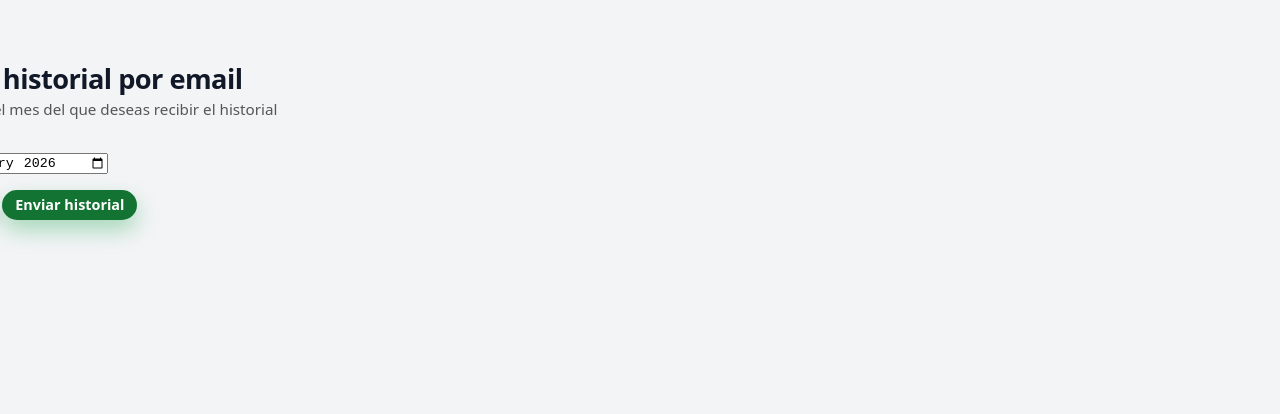
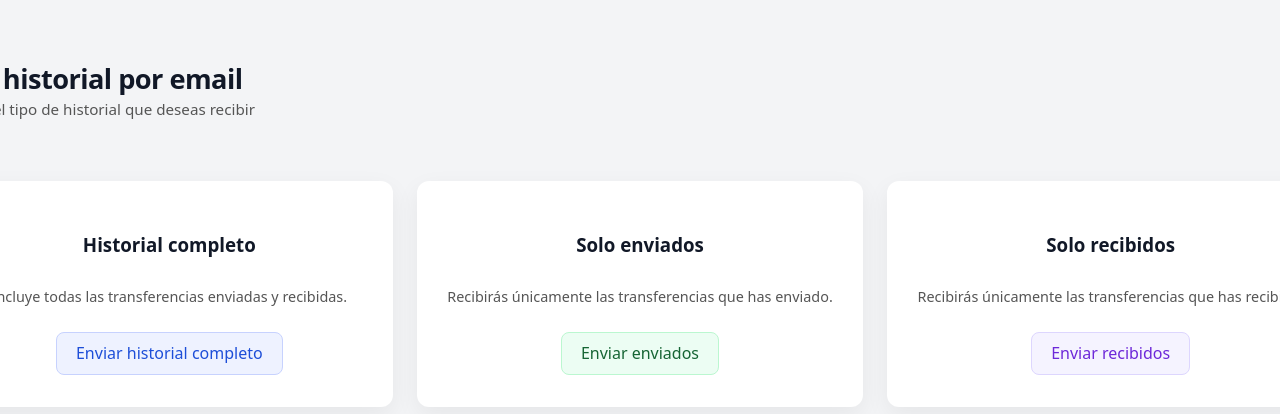
Before and after one commit to BancUS-FISProject/BancUS-frontend, a React (Vite) app: page /notifications/send-history in a window 1280 px wide. Shown: the top 414 px of the page. Built offline with nearby package versions, Linux system fonts and the light colour scheme; no server answers.

Commit message:
updates notifications

```diff
--- a/src/api.js
+++ b/src/api.js
@@ -258,6 +258,26 @@ export const authApi = {
     }),
 };
 
+// Endpoints específicos para notificaciones
+export const notificationsApi = {
+  // Obtener notificaciones del usuario
+  getByUser: (iban) =>
+    apiRequest(`/notifications/user/${encodeURIComponent(iban)}`),
+
+  // Enviar evento (historial, login, pago, etc.)
+  sendEvent: (payload) =>
+    apiRequest("/notifications/events", {
+      method: "POST",
+      body: JSON.stringify(payload),
+    }),
+
+  // Borrar una notificación
+  deleteById: (id) =>
+    apiRequest(`/notifications/${id}`, {
+      method: "DELETE",
+    }),
+};
+
 // Endpoints de salud por microservicio
 export const healthApi = {
   accounts: () => apiRequest("/accounts/health"),
--- a/src/components/NotificationDetail.jsx
+++ b/src/components/NotificationDetail.jsx
@@ -1,3 +1,5 @@
+import React from "react";
+import "./NotificationsPage.css";
 export function NotificationDetail({ notification, onClose, onDelete }) {
   return (
     <div className="modal">
--- a/src/components/NotificationSendHistoryPage.jsx
+++ b/src/components/NotificationSendHistoryPage.jsx
@@ -1,5 +1,6 @@
-import React, { useEffect, useState } from "react";
 import { useNavigate } from "react-router-dom";
+import { notificationsApi } from "../api";
+import "./NotificationsPage.css";
 
 function NotificationSendHistoryPage() {
   const navigate = useNavigate();
@@ -7,74 +8,75 @@ function NotificationSendHistoryPage() {
   const authUser = JSON.parse(localStorage.getItem("authUser"));
   const userId = authUser?.iban;
 
-  const [month, setMonth] = useState("");
+  async function handleSend(mode) {
+    try {
+      const res = await notificationsApi.sendEvent({
+        userId,
+        type: "history-request",
+        metadata: { mode: mode },
+      });
 
-  useEffect(() => {
-    const currentMonth = new Date().toISOString().slice(0, 7);
-    setMonth(currentMonth);
-  }, []);
+      alert("Te hemos enviado tu historial a tu email");
+      navigate("/notifications");
 
-  async function handleConfirmSend() {
-    try {
-      if (!month) {
-        alert("Selecciona un mes");
-        return;
-      }
-
-      const res = await fetch(
-        "http://localhost:10000/v1/notifications/events",
-        {
-          method: "POST",
-          headers: {
-            "Content-Type": "application/json",
-          },
-          body: JSON.stringify({
-            userId: userId,
-            type: "history-request",
-            metadata: {
-              month: month,
-            },
-          }),
-        }
+    } catch (e) {
+      alert(
+        e.message ||
+        "No se pudo enviar el historial"
       );
-
-      if (!res.ok) {
-        throw new Error();
-      }
-
-      alert(`Te hemos enviado el historial de ${month} a tu email`);
-      navigate("/notifications");
-    } catch {
-      alert("No se pudo enviar el historial");
     }
   }
 
   return (
     <div className="cards-page">
+
       <header className="cards-header">
         <h1>Enviar historial por email</h1>
-        <p>Selecciona el mes del que deseas recibir el historial</p>
+        <p>Selecciona el tipo de historial que deseas recibir</p>
       </header>
+      <div className="history-page">
+        <section className="history-options">
 
-      <section className="cards-actions">
-        <label>
-          Mes:{' '}
-          <input
-            type="month"
-            value={month}
-            onChange={(e) => setMonth(e.target.value)}
-          />
-        </label>
-      </section>
+          {/* HISTORIAL COMPLETO */}
+          <div className="history-card">
+            <h3>Historial completo</h3>
+            <p>Incluye todas las transferencias enviadas y recibidas.</p>
+            <button
+              className="btn-history btn-all"
+              onClick={() => handleSend("all")}
+            >
+              Enviar historial completo
+            </button>
+          </div>
 
-      <section className="history-actions">
-        <button className="btn-secondary" onClick={() => navigate("/notifications")}>
-          Cancelar
-        </button>
-        <button className="btn-primary" onClick={handleConfirmSend}>
-          Enviar historial
-        </button>
-      </section>
+          {/* SOLO ENVIADOS */}
+          <div className="history-card">
+            <h3>Solo enviados</h3>
+            <p>Recibirás únicamente las transferencias que has enviado.</p>
+            <button
+              className="btn-history btn-sent"
+              onClick={() => handleSend("sent")}
+            >
+              Enviar enviados
+            </button>
+          </div>
+
+          {/* SOLO RECIBIDOS */}
+          <div className="history-card">
+            <h3>Solo recibidos</h3>
+            <p>Recibirás únicamente las transferencias que has recibido.</p>
+            <button
+              className="btn-history btn-received"
+              onClick={() => handleSend("received")}
+            >
+              Enviar recibidos
+            </button>
+          </div>
+
+        </section>
+
+      </div>
+
     </div>
   );
 }
--- a/src/components/NotificationsPage.css
+++ b/src/components/NotificationsPage.css
@@ -13,7 +13,7 @@ button:disabled {
 
 .actions-cell {
   display: flex;
-  gap: 8px;
+  justify-content: center;
 }
 
 /* Botón base */
@@ -82,3 +82,94 @@ button:disabled {
   gap: 10px;
   margin-top: 24px;
 }
+
+.actions-cell button {
+  white-space: nowrap;
+  flex-shrink: 0;
+}
+
+.history-page {
+  padding: 2rem;
+}
+
+.history-header {
+  margin-bottom: 2rem;
+}
+
+.history-header h1 {
+  margin-bottom: 0.25rem;
+}
+
+.history-options {
+  display: grid;
+  grid-template-columns: repeat(3, 1fr);
+  gap: 1.5rem;
+}
+
+/* Card */
+.history-card {
+  background: white;
+  border-radius: 12px;
+  padding: 2rem 1.5rem;
+  box-shadow: 0 8px 24px rgba(0, 0, 0, 0.06);
+  text-align: center;
+
+  display: flex;
+  flex-direction: column;
+  align-items: center;
+}
+
+.history-card h3 {
+  margin-bottom: 0.75rem;
+}
+
+.history-card p {
+  font-size: 0.9rem;
+  color: #555;
+  margin-bottom: 1.5rem;
+}
+
+
+/* === VARIANTES DE COLOR (discretas, como tarjetas) === */
+
+/* Historial completo → azul */
+.btn-all {
+  background: #eef2ff;
+  color: #1d4ed8;
+  border-color: #c7d2fe;
+}
+
+.btn-all:hover {
+  background: #e0e7ff;
+  transform: translateY(-1px);
+  box-shadow: 0 6px 14px rgba(129, 140, 248, 0.35);
+  border-color: #0d2fb8;
+}
+
+/* Solo enviados → verde */
+.btn-sent {
+  background: #ecfdf3;
+  color: #166534;
+  border-color: #bbf7d0;
+}
+
+.btn-sent:hover {
+  background: #dcfce7;
+  transform: translateY(-1px);
+  box-shadow: 0 6px 14px rgba(34, 197, 94, 0.3);
+  border-color: #023a10;
+}
+
+/* Solo recibidos → violeta */
+.btn-received {
+  background: #f5f3ff;
+  color: #6d28d9;
+  border-color: #ddd6fe;
+}
+
+.btn-received:hover {
+  background: #ede9fe;
+  transform: translateY(-1px);
+  box-shadow: 0 6px 14px rgba(167, 139, 250, 0.35);
+  border-color: #8b0c9c;
+}
--- a/src/components/NotificationsPage.jsx
+++ b/src/components/NotificationsPage.jsx
@@ -2,6 +2,8 @@ import React, { useEffect, useState } from "react";
 import { useNavigate } from "react-router-dom";
 import NotificationsTable from "./NotificationsTable";
 import { NotificationDetail } from "./NotificationDetail";
+import { notificationsApi } from "../api";
+import "./NotificationsPage.css";
 
 function NotificationsPage() {
   const [notifications, setNotifications] = useState([]);
@@ -26,15 +28,9 @@ function NotificationsPage() {
     setError(null);
 
     try {
-      const res = await fetch(
-        `http://localhost:10000/v1/notifications/user/${userId}`
-      );
+      const data = await notificationsApi.getByUser(userId);
 
-      if (!res.ok) {
-        throw new Error("Error cargando notificaciones");
-      }
-
-      const data = await res.json();
+      //const data = await res.json();
       // solo notificaciones cuyo email se ha enviado
       const visibleNotifications = data.filter(
         (n) => n.email_sent !== false
@@ -50,57 +46,49 @@ setNotifications(visibleNotifications);
     }
   }
 
-  async function handleSendHistoryEmail() {
-    try {
-      const month = new Date().toISOString().slice(0, 7);
+  // async function handleSendHistoryEmail() {
+  //   try {
+  //     const month = new Date().toISOString().slice(0, 7);
 
-      const res = await fetch(
-        "http://localhost:10000/v1/notifications/events",
-        {
-          method: "POST",
-          headers: {
-            "Content-Type": "application/json",
-          },
-          body: JSON.stringify({
-            userId: userId,
-            type: "history-request",
-            metadata: {
-              month: month,
-            },
-          }),
-        }
-      );
+  //     const res = await fetch(
+  //       "http://localhost:10000/v1/notifications/events",
+  //       {
+  //         method: "POST",
+  //         headers: {
+  //           "Content-Type": "application/json",
+  //         },
+  //         body: JSON.stringify({
+  //           userId: userId,
+  //           type: "history-request",
+  //           metadata: {
+  //             month: month,
+  //           },
+  //         }),
+  //       }
+  //     );
 
-      if (res.status === 403) {
-        alert(
-          "Esta funcionalidad solo está disponible para usuarios con plan Pro."
-        );
-        return;
-      }
+  //     if (res.status === 403) {
+  //       alert(
+  //         "Esta funcionalidad solo está disponible para usuarios con plan Pro."
+  //       );
+  //       return;
+  //     }
 
-      if (!res.ok) {
-        throw new Error("Error enviando el historial");
-      }
+  //     if (!res.ok) {
+  //       throw new Error("Error enviando el historial");
+  //     }
 
-      alert("Te hemos enviado el historial de este mes a tu email");
-    } catch (err) {
-      alert("No se pudo enviar el historial. Inténtalo más tarde.");
-    }
-  }
+  //     alert("Te hemos enviado el historial de este mes a tu email");
+  //   } catch (err) {
+  //     alert("No se pudo enviar el historial. Inténtalo más tarde.");
+  //   }
+  // }
 
   async function handleDeleteNotification(notification) {
     if (!window.confirm("¿Seguro que quieres borrar esta notificación?")) return;
 
     try {
-      const res = await fetch(
-        `http://localhost:10000/v1/notifications/${notification.id}`,
-        { method: "DELETE" }
-      );
-
-      if (!res.ok) {
-        throw new Error("Error al borrar la notificación");
-      }
-
+      const res = await notificationsApi.deleteById(notification.id);
       // Quitarla del estado local
       setNotifications((prev) =>
         prev.filter((n) => n.id !== notification.id)
@@ -136,7 +124,7 @@ setNotifications(visibleNotifications);
 
       <section className="cards-actions">
         <button
-          className="btn-secondary"
+          className="btn-primary"
           onClick={() => navigate("/notifications/send-history")}
           disabled={!isPro}
         >
--- a/src/components/NotificationsTable.jsx
+++ b/src/components/NotificationsTable.jsx
@@ -1,4 +1,5 @@
 import React from "react";
+import "./NotificationsPage.css";
 
 const TYPE_LABELS = {
   "login": "Inicio de sesión",
@@ -27,6 +28,14 @@ function NotificationsTable({ notifications, onSelect, onDelete }) {
 
   return (
     <table className="cards-table">
+
+      <colgroup>
+        <col style={{ width: "20%" }} /> {/* TIPO */}
+        <col style={{ width: "35%" }} /> {/* TÍTULO */}
+        <col style={{ width: "15%" }} /> {/* FECHA */}
+        <col style={{ width: "15%" }} /> {/* ESTADO */}
+        <col style={{ width: "25%" }} /> {/* ACCIONES */}
+      </colgroup>
       <thead>
         <tr>
           <th>Tipo</th>
@@ -53,14 +62,14 @@ function NotificationsTable({ notifications, onSelect, onDelete }) {
             </td>
             <td className="actions-cell">
                 <button
-                className="icon-btn danger"
+                className="icon-btn"
                 title="Borrar notificación"
                 onClick={(e) => {
                     e.stopPropagation();
                     onDelete(n);
                 }}
                 >
-                🗑️ Borrar
+                🗑️
             </button>
             </td>
           </tr>
```
